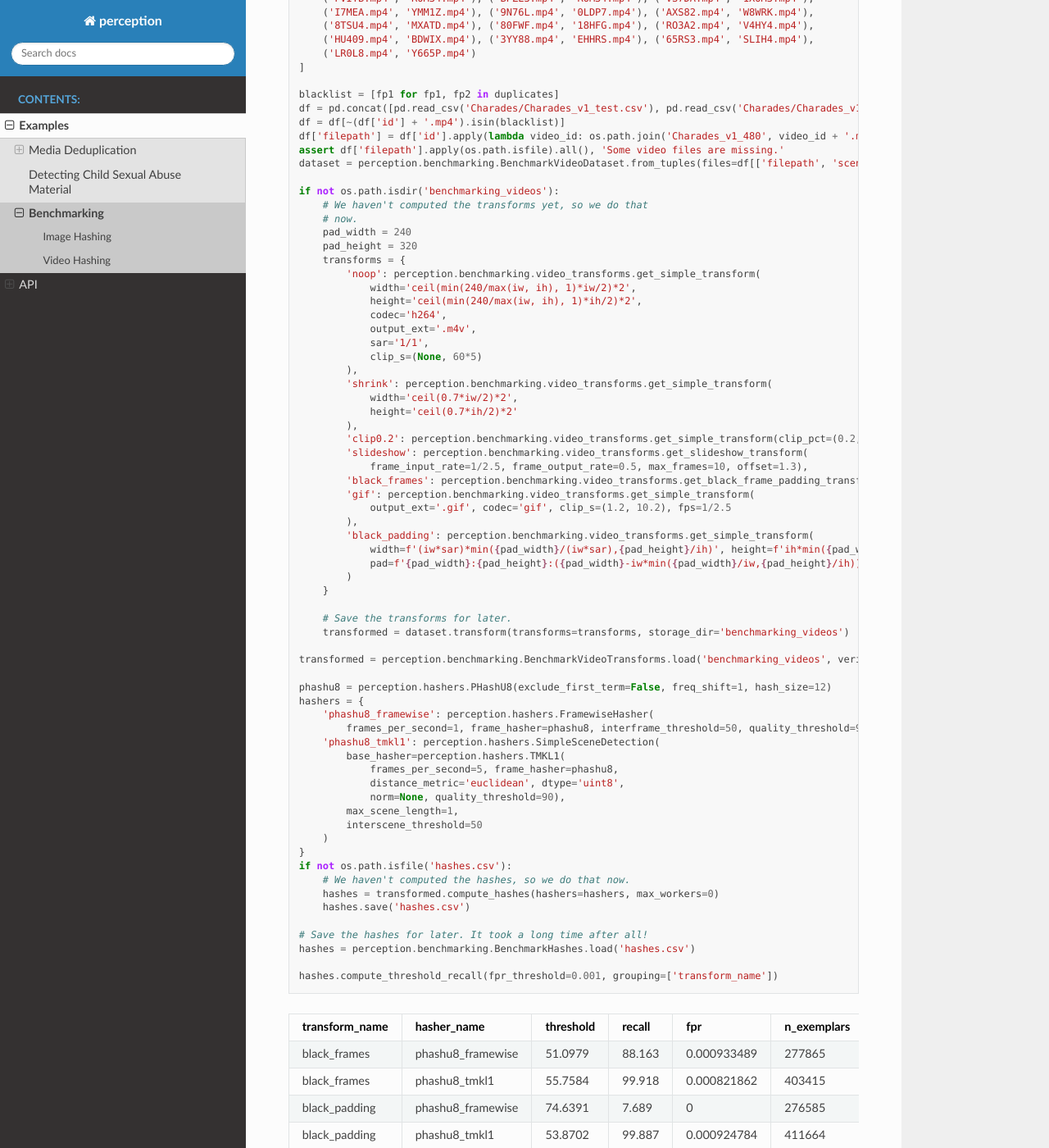
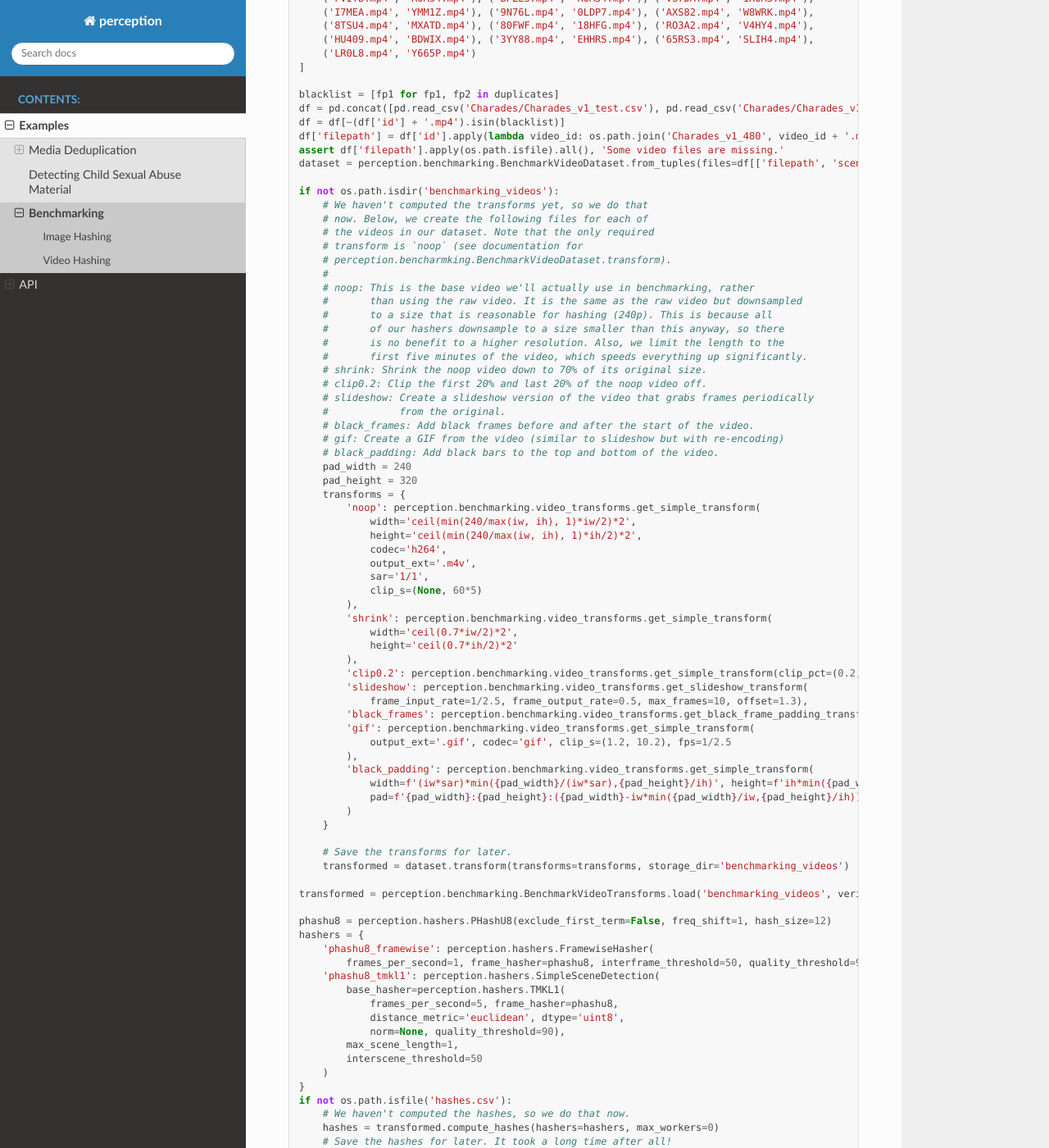
Before and after one commit to thorn-oss/perception, a Sphinx documentation site: the page built from docs/examples/benchmarking.rst, in a window 1280 px wide and 1400 px high, scrolled down 12612 px. Shown: the whole window at 82% size. Built offline with Sphinx 7.4.7 and the Read the Docs theme 2.0.0, drawn with Linux system fonts in a browser that asks for light colours; formulas are drawn with MathJax 3.

Commit message:
Enhance benchmarking documentation.

```diff
--- a/docs/examples/benchmarking.rst
+++ b/docs/examples/benchmarking.rst
@@ -511,7 +511,24 @@ The below example does the following:
 
     if not os.path.isdir('benchmarking_videos'):
         # We haven't computed the transforms yet, so we do that
-        # now.
+        # now. Below, we create the following files for each of
+        # the videos in our dataset. Note that the only required
+        # transform is `noop` (see documentation for
+        # perception.bencharmking.BenchmarkVideoDataset.transform).
+        #
+        # noop: This is the base video we'll actually use in benchmarking, rather
+        #       than using the raw video. It is the same as the raw video but downsampled
+        #       to a size that is reasonable for hashing (240p). This is because all
+        #       of our hashers downsample to a size smaller than this anyway, so there
+        #       is no benefit to a higher resolution. Also, we limit the length to the
+        #       first five minutes of the video, which speeds everything up significantly.
+        # shrink: Shrink the noop video down to 70% of its original size.
+        # clip0.2: Clip the first 20% and last 20% of the noop video off.
+        # slideshow: Create a slideshow version of the video that grabs frames periodically
+        #            from the original.
+        # black_frames: Add black frames before and after the start of the video.
+        # gif: Create a GIF from the video (similar to slideshow but with re-encoding)
+        # black_padding: Add black bars to the top and bottom of the video.
         pad_width = 240
         pad_height = 320
         transforms = {
@@ -561,9 +578,9 @@ The below example does the following:
     if not os.path.isfile('hashes.csv'):
         # We haven't computed the hashes, so we do that now.
         hashes = transformed.compute_hashes(hashers=hashers, max_workers=0)
+        # Save the hashes for later. It took a long time after all!
         hashes.save('hashes.csv')
 
-    # Save the hashes for later. It took a long time after all!
     hashes = perception.benchmarking.BenchmarkHashes.load('hashes.csv')
 
     hashes.compute_threshold_recall(fpr_threshold=0.001, grouping=['transform_name'])
```
Also changed, not shown: docs/api/benchmarking.rst (+18 -2 lines).
